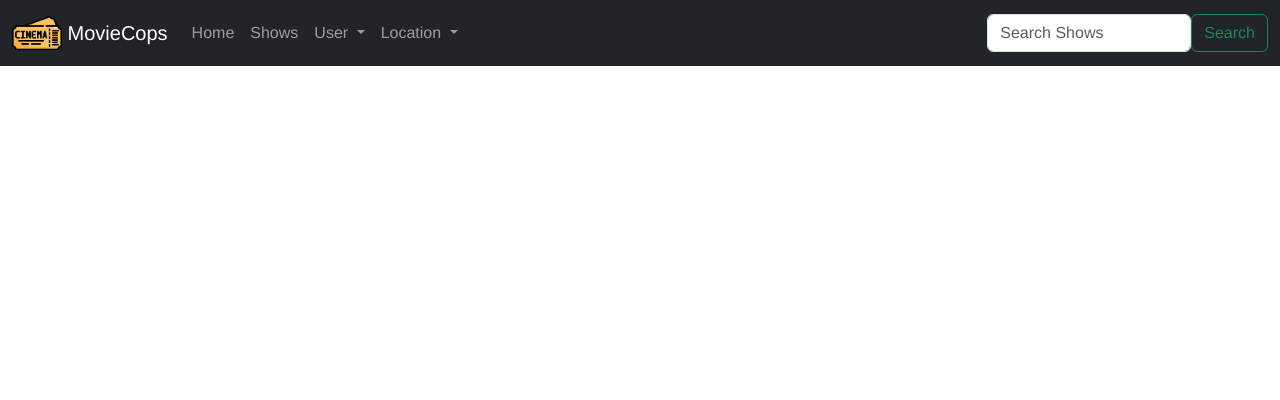
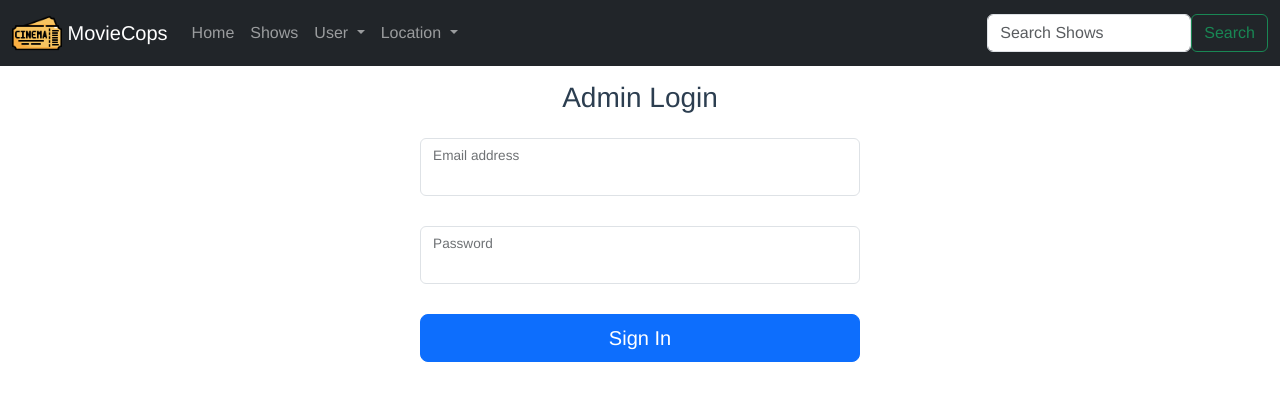
Before and after one commit to eersnington/Movie-Booking-App-Vue, a Vue app in the folder frontend/: page /adminlogin in a window 1280 px wide. Shown: the top 400 px of the page. Built offline with nearby package versions, Linux system fonts and the light colour scheme.

Commit message:
Admin Login
Admin Login View

```diff
--- a/frontend/src/router/index.js
+++ b/frontend/src/router/index.js
@@ -4,6 +4,7 @@ import HomeView from "../views/HomeView.vue";
 import AboutView from "../views/AboutView.vue";
 import LoginView from "../views/LoginView.vue";
 import SignupView from "../views/SignupView.vue";
+import AdminLoginView from "../views/AdminLoginView.vue";
 
 Vue.use(VueRouter);
 
@@ -28,6 +29,11 @@ const routes = [
     name: "signup",
     component: SignupView,
   },
+  {
+    path: "/adminlogin",
+    name: "adminlogin",
+    component: AdminLoginView,
+  },
 ];
 
 const router = new VueRouter({
--- /dev/null
+++ b/frontend/src/views/AdminLoginView.vue
@@ -0,0 +1,79 @@
+<template>
+    <form @submit.prevent="login">
+        <div class="container">
+            <h1 class="h3">Admin Login</h1>
+            <div class="row">
+                <div class="col-sm">
+                    <div class="form-floating">
+                    <input type="email" class="form-control" v-model="email" id="email" required>
+                    <label for="email">Email address</label>
+                    </div>
+                </div>
+            </div>
+            <div class="row">
+                <div class="col-sm">
+                    <div class="form-floating">
+                    <input type="password" class="form-control" v-model="password" id="password" required>
+                    <label for="password">Password</label>
+                    </div>
+                </div>
+            </div>
+        <div class="row">
+            <div class="col-sm">
+                <button class="w-100 btn btn-lg btn-primary" type="submit">Sign In</button>
+            </div>
+        </div>
+    </div>
+    <br>
+    <div class="error">
+        <p v-if="status === 'failed'" class="error-message">{{ fail_message }}</p>
+    </div>
+  </form>
+</template>
+
+<script>
+import Server from '@/Server';
+
+export default {
+    name: "AdminLoginView",
+    data() {
+        return {
+        email: '',
+        password: '',
+        status: null,
+        fail_message: null,
+        };
+    },
+    methods: {
+        login() {
+            const data = { email: this.email, password: this.password, source: "admin" };
+            Server().post('/login', data)
+            .then(res => {
+                localStorage.setItem('token', res.data.access_token);
+                this.$router.push('/').catch(()=>{});
+                window.location.reload();
+            })
+            .catch(error => {
+                this.status = "failed";
+                console.error('Login failed:', error.response.data.error);
+                this.fail_message = error.response.data.error;
+            });
+        }
+    },
+};
+</script>
+
+<style scoped>
+
+.container {
+    max-width: 500px;
+    padding: 15px;
+    margin: 0 auto;
+}
+.row {
+    padding: 15px;
+}
+.error-message {
+    color: red;
+}
+</style>
```
Also changed, not shown: frontend/src/views/AdminLoginVue.vue (deleted), 1 other file (tests, documents, lock files or other folders).
